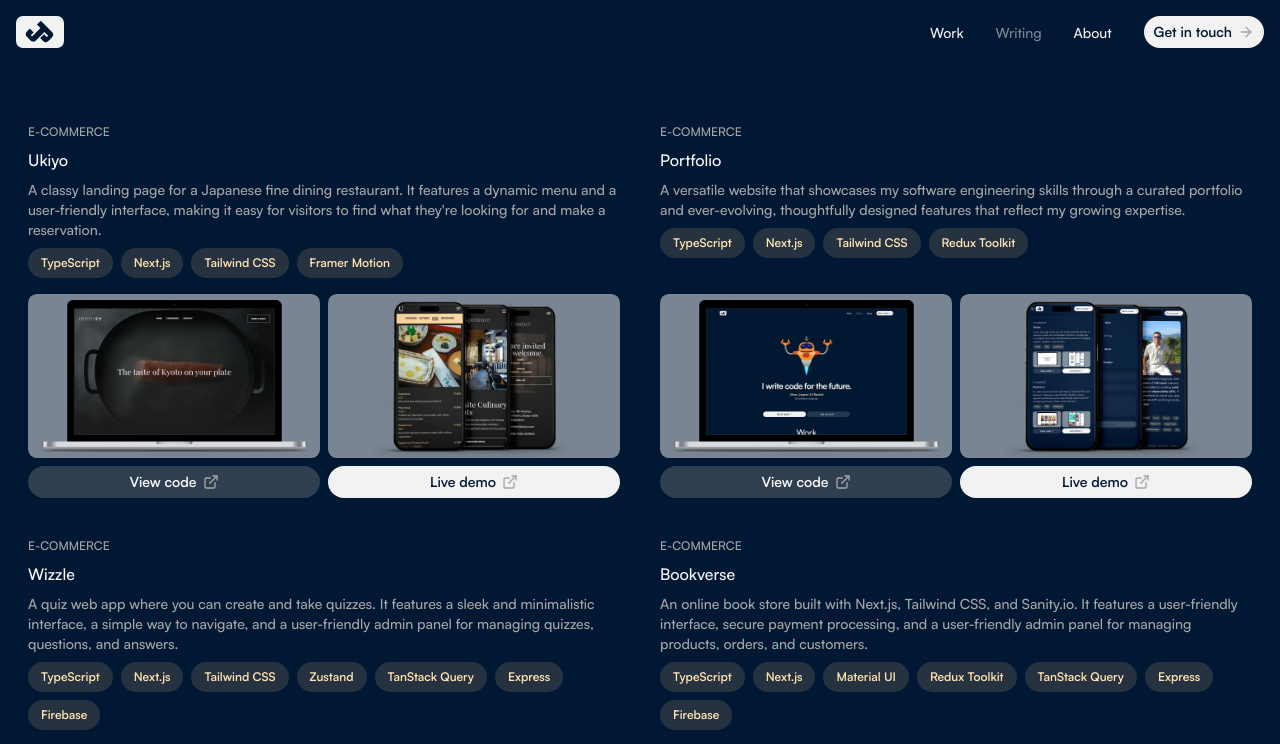
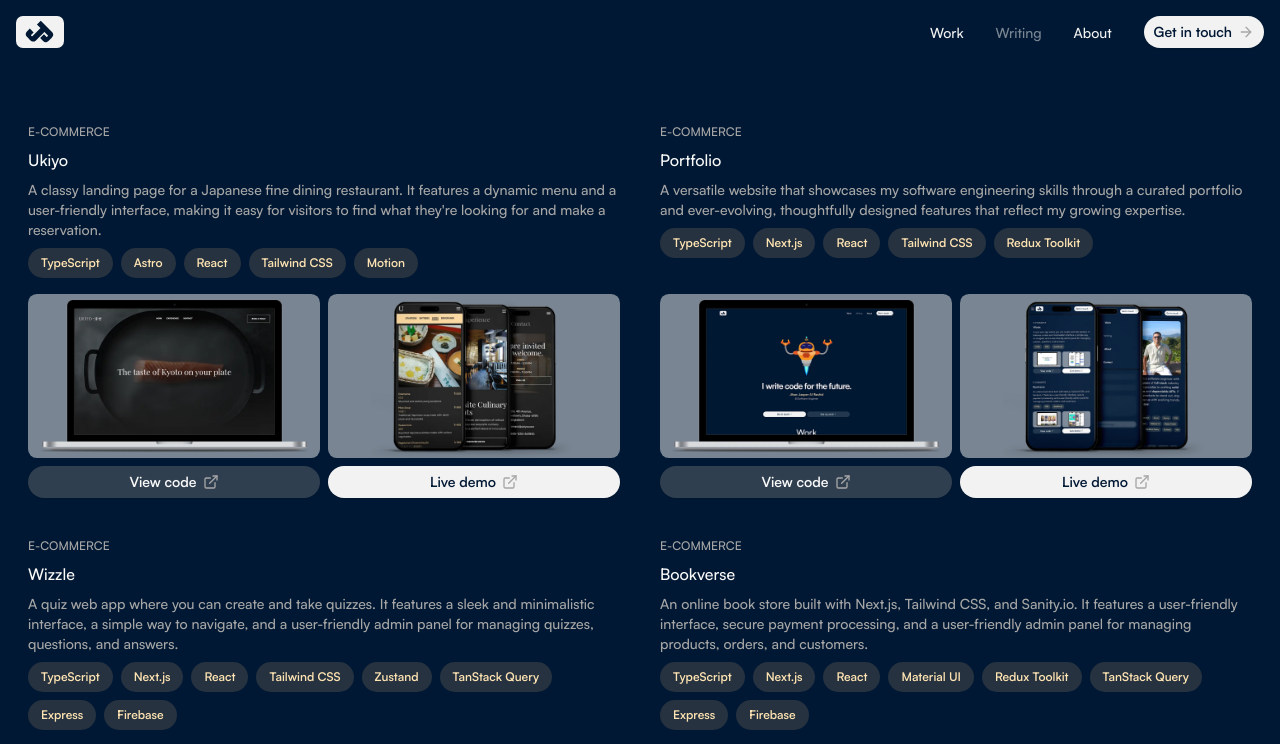
Before and after one commit to j-jasper-a/jaspercode, a Next.js app in the folder apps/web/: page /work in a window 1280 px wide. Shown: the top 744 px of the page. Built offline with nearby package versions, Linux system fonts and the light colour scheme.

Commit message:
chore(web): update resume

```diff
--- a/apps/web/src/components/home/about/jobs/job-card.tsx
+++ b/apps/web/src/components/home/about/jobs/job-card.tsx
@@ -15,7 +15,12 @@ export function JobCard({ job }: JobCardProps) {
     : "Present";
 
   return (
-    <Link href={job.company.url} target="_blank" passHref>
+    <Link
+      href={job.company.url}
+      target="_blank"
+      rel="noopener noreferrer"
+      passHref
+    >
       <Card>
         <p className="text-xs text-muted-foreground uppercase">
           {jobStartDate} — {jobEndDate}
--- a/apps/web/src/components/home/about/skills/skills.tsx
+++ b/apps/web/src/components/home/about/skills/skills.tsx
@@ -24,7 +24,11 @@ export function Skills() {
             </Link>
           </Button>
           <Button asChild variant="secondary" size="sm">
-            <Link href={socialLinks.GITHUB_PROFILE_URL}>
+            <Link
+              href={socialLinks.GITHUB_PROFILE_URL}
+              target="_blank"
+              rel="noopener noreferrer"
+            >
               <span>GitHub</span>
               <ExternalLinkIcon className="text-muted-foreground" />
             </Link>
--- a/apps/web/src/components/home/work/projects/project-card.tsx
+++ b/apps/web/src/components/home/work/projects/project-card.tsx
@@ -45,13 +45,21 @@ export function ProjectCard({ project }: ProjectCardProps) {
           </div>
           <div className="flex items-center justify-between gap-2">
             <Button asChild variant="secondary" size="sm">
-              <Link href={project.repoUrl}>
+              <Link
+                href={project.repoUrl}
+                target="_blank"
+                rel="noopener noreferrer"
+              >
                 <span>View code</span>
                 <ExternalLinkIcon className="text-muted-foreground" />
               </Link>
             </Button>
             <Button asChild variant="default" size="sm">
-              <Link href={project.url}>
+              <Link
+                href={project.url}
+                target="_blank"
+                rel="noopener noreferrer"
+              >
                 <span>Live demo</span>
                 <ExternalLinkIcon className="text-muted-foreground" />
               </Link>
--- a/apps/web/src/data/projects.ts
+++ b/apps/web/src/data/projects.ts
@@ -24,6 +24,7 @@ export const projects: Project[] = [
     stack: [
       "TypeScript",
       "Next.js",
+      "React",
       "Material UI",
       "Redux Toolkit",
       "TanStack Query",
@@ -42,6 +43,7 @@ export const projects: Project[] = [
     stack: [
       "TypeScript",
       "Next.js",
+      "React",
       "Tailwind CSS",
       "Zustand",
       "TanStack Query",
@@ -60,7 +62,7 @@ export const projects: Project[] = [
     ],
     url: "https://jaspercode.com",
     repoUrl: "https://github.com/j-jasper-a/jaspercode",
-    stack: ["TypeScript", "Next.js", "Tailwind CSS", "Redux Toolkit"],
+    stack: ["TypeScript", "Next.js", "React", "Tailwind CSS", "Redux Toolkit"],
   },
   {
     id: "4",
@@ -68,9 +70,9 @@ export const projects: Project[] = [
     summary:
       "A classy landing page for a Japanese fine dining restaurant. It features a dynamic menu and a user-friendly interface, making it easy for visitors to find what they're looking for and make a reservation.",
     images: ["/assets/work/ukiyo-1.webp", "/assets/work/ukiyo-2.webp"],
-    url: "https://ukiyo.jaspercode.com/",
-    repoUrl: "https://github.com/j-jasper-a/ukiyo",
-    stack: ["TypeScript", "Next.js", "Tailwind CSS", "Framer Motion"],
+    url: "https://ukiyo-demo.jaspercode.com/",
+    repoUrl: "https://github.com/j-jasper-a/ukiyo-demo",
+    stack: ["TypeScript", "Astro", "React", "Tailwind CSS", "Motion"],
   },
 ];
 
--- a/apps/web/src/data/skill-sets.ts
+++ b/apps/web/src/data/skill-sets.ts
@@ -17,10 +17,12 @@ export const skillSets: SkillSet[] = [
       "Next.js",
       "Vue.js",
       "Nuxt",
+      "Astro",
       "CSS",
       "Tailwind CSS",
       "Sass",
       "Material UI",
+      "Motion",
       "Redux Toolkit",
       "React Hook Form",
       "TanStack Query",
```
Also changed, not shown: 1 other file (tests, documents, lock files or other folders).
